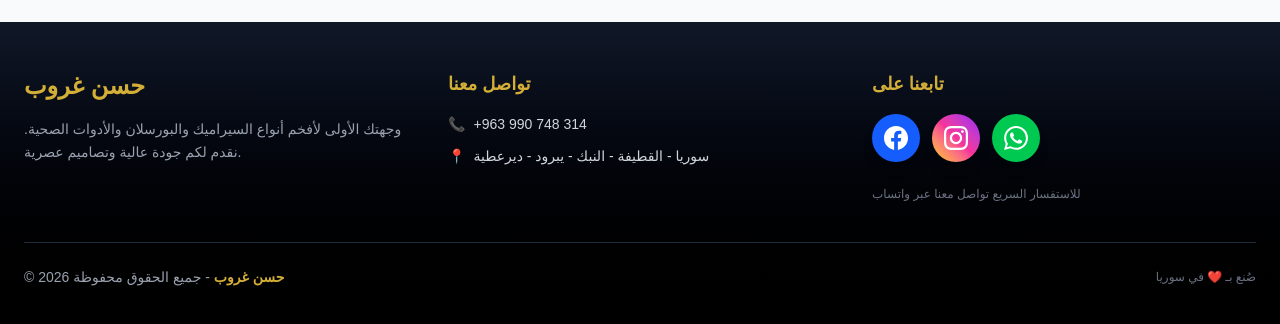
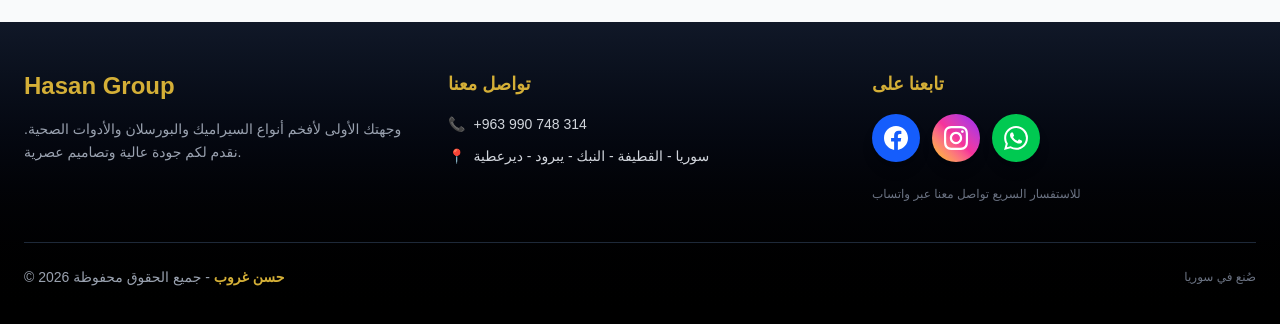
Before and after one commit to reemamerai/hasan-group-catalog, a React (Vite) app: page / in a window 1280 px wide. Shown: the part 1522-1846 px from the top of the page. Built offline with nearby package versions, Linux system fonts and the light colour scheme.

Commit message:
إصلاح App.tsx وحذف CategoryPage

```diff
--- a/src/App.tsx
+++ b/src/App.tsx
@@ -1,21 +1,21 @@
 import { BrowserRouter, Routes, Route, Link } from 'react-router-dom';
 import Catalog from './Catalog';
-import { useParams } from 'react-router-dom';
+import Contact from './Contact';
+
 // ==========================================
-import Contact from './contact';
 // 1. الصفحة الرئيسية (Home)
 // ==========================================
 function Home() {
   return (
     <div>
-      {/* Hero Section - خلفية فاتحة هادئة */}
+      {/* Hero Section */}
       <section className="relative h-[80vh] flex items-center justify-center text-center bg-[url('https://images.unsplash.com/photo-1618221195710-dd6b41faaea6?q=80&w=2070')] bg-cover bg-center">
-        {/* بطاقة زجاجية بيضاء مريحة للعين */}
         <div className="bg-white/75 backdrop-blur-md rounded-2xl p-10 max-w-3xl shadow-2xl mx-6 border border-white/50">
           <h1 className="text-5xl md:text-6xl font-bold mb-6 text-gold drop-shadow-sm">
             Hasan Group
           </h1>
           <p className="text-xl md:text-2xl mb-4 text-gold-dark font-semibold tracking-wide">
+            سيراميك • بورسلان • مغاسل • مرايا
           </p>
           <p className="text-lg mb-8 leading-relaxed text-gray-700">
             وجهتك الأولى لأفخم أنواع السيراميك والأدوات الصحية. نقدم لكم جودة عالية
@@ -29,7 +29,7 @@
               تصفح الكتالوج
             </Link>
             <Link
-              to="/Contact"
+              to="/contact"
               className="bg-white border-2 border-gold text-gold-dark hover:bg-gold hover:text-white px-8 py-3 rounded-lg font-bold transition-all duration-300"
             >
               تواصل معنا
@@ -44,7 +44,7 @@
           <h2 className="text-4xl font-bold text-gray-800 mb-4">من نحن</h2>
           <div className="w-20 h-1 bg-gold mx-auto mb-8 rounded"></div>
           <p className="text-lg leading-loose text-gray-600">
-            تأسست شركة <span className="font-bold text-gold-dark"> Hasan Group</span> لتكون رائدة في مجال توريد مستلزمات البناء والتشطيب.
+            تأسست شركة <span className="font-bold text-gold-dark">Hasan Group</span> لتكون رائدة في مجال توريد مستلزمات البناء والتشطيب.
             نحن متخصصون في توفير أفضل ماركات السيراميك والبورسلان والمغاسل والمرايا بأسعار تنافسية.
             هدفنا هو تحويل منزلك إلى تحفة فنية من خلال منتجاتنا المتنوعة وفريقنا المتخصص.
           </p>
@@ -56,7 +56,8 @@
         <div className="max-w-6xl mx-auto">
           <h2 className="text-4xl font-bold text-gray-800 text-center mb-4">أقسامنا</h2>
           <div className="w-20 h-1 bg-gold mx-auto mb-12 rounded"></div>
-          <div className="grid grid-cols-1 sm:grid-cols-2 lg:grid-cols-5 gap-6">           {[
+          <div className="grid grid-cols-1 sm:grid-cols-2 lg:grid-cols-5 gap-6">
+            {[
               { title: 'بورسلان', desc: 'متانة وفخامة تدوم طويلاً', icon: '◼️', path: '/products' },
               { title: 'سيراميك', desc: 'أرضيات وجدران بتصاميم عصرية', icon: '🔲', path: '/products' },
               { title: 'صحية', desc: 'أطقم حمامات ومجالس ومغاسل', icon: '🚿', path: '/products' },
@@ -83,16 +84,7 @@
 }
 
 // ==========================================
-// 2. باقي الصفحات
-// ==========================================
-
-
-function CategoryPage() {
-  const { category } = useParams<{ category: string }>();
-  return <Catalog defaultFilter={category || 'all'} />;
-}
-// ==========================================
-// 3. المكون الرئيسي مع التنقل
+// 2. المكون الرئيسي مع التنقل
 // ==========================================
 function App() {
   return (
@@ -100,24 +92,20 @@
       {/* Navbar */}
       <nav className="bg-white shadow-md sticky top-0 z-50">
         <div className="max-w-7xl mx-auto px-6 py-4 flex justify-between items-center flex-wrap gap-4">
-
           {/* الشعار */}
           <Link to="/" className="text-2xl font-bold text-gold-dark">
-      حسن غروب <span className="text-gray-700 text-base font-normal">| Hasan Group</span>
+            Hasan Group <span className="text-gray-700 text-base font-normal">| Hasan Group</span>
           </Link>
 
           {/* روابط التنقل + أيقونات التواصل */}
           <div className="flex items-center gap-6">
-
-      {/* الروابط */}
             <ul className="flex flex-wrap gap-6 text-gray-700 font-semibold">
               <li><Link to="/" className="hover:text-gold transition">الرئيسية</Link></li>
               <li><Link to="/products" className="hover:text-gold transition">المنتجات</Link></li>
             </ul>
 
-      {/* ⬇️ أيقونات التواصل (الجديدة) ⬇️ */}
+            {/* أيقونات التواصل */}
             <div className="flex gap-3">
-        {/* فيسبوك */}
               <a
                 href="https://www.facebook.com/share/19hFZh1RWz/?mibextid=wwXIfr"
                 target="_blank"
@@ -130,7 +118,6 @@
                 </svg>
               </a>
 
-        {/* إنستغرام */}
               <a
                 href="https://www.instagram.com/hasan.group1?xtok=OW0zbmJlN2Z4OGJ1"
                 target="_blank"
@@ -143,8 +130,6 @@
                 </svg>
               </a>
             </div>
-      {/* ⬆️ نهاية أيقونات التواصل ⬆️ */}
-
           </div>
         </div>
       </nav>
@@ -153,31 +138,23 @@
       <Routes>
         <Route path="/" element={<Home />} />
         <Route path="/products" element={<Catalog />} />
-  <Route path="/category/:category" element={<CategoryPage />} />  {/* ← جديد */}
-  <Route path="/Contact" element={<Contact />} />
+        <Route path="/contact" element={<Contact />} />
       </Routes>
 
       {/* Footer */}
       <footer className="bg-gradient-to-b from-gray-900 to-black text-gray-300 py-12 px-6">
         <div className="max-w-7xl mx-auto">
           <div className="grid grid-cols-1 md:grid-cols-3 gap-10 mb-10">
-
-      {/* القسم 1: معلومات الشركة */}
             <div>
-        <h3 className="text-2xl font-bold text-[#D4AF37] mb-4">
-          حسن غروب
-        </h3>
+              <h3 className="text-2xl font-bold text-[#D4AF37] mb-4">Hasan Group</h3>
               <p className="text-sm leading-relaxed text-gray-400 mb-4">
                 وجهتك الأولى لأفخم أنواع السيراميك والبورسلان والأدوات الصحية.
                 نقدم لكم جودة عالية وتصاميم عصرية.
               </p>
             </div>
 
-      {/* القسم 2: معلومات التواصل */}
             <div>
-        <h3 className="text-lg font-bold text-[#D4AF37] mb-4">
-          تواصل معنا
-        </h3>
+              <h3 className="text-lg font-bold text-[#D4AF37] mb-4">تواصل معنا</h3>
               <ul className="space-y-3 text-sm">
                 <li className="flex items-center gap-2">
                   <span>📞</span>
@@ -192,13 +169,9 @@
               </ul>
             </div>
 
-      {/* القسم 3: تابعنا */}
             <div>
-        <h3 className="text-lg font-bold text-[#D4AF37] mb-4">
-          تابعنا على
-        </h3>
+              <h3 className="text-lg font-bold text-[#D4AF37] mb-4">تابعنا على</h3>
               <div className="flex gap-3">
-          {/* فيسبوك */}
                 <a
                   href="https://www.facebook.com/share/19hFZh1RWz/?mibextid=wwXIfr"
                   target="_blank"
@@ -211,7 +184,6 @@
                   </svg>
                 </a>
 
-          {/* إنستغرام */}
                 <a
                   href="https://www.instagram.com/hasan.group1?xtok=OW0zbmJlN2Z4OGJ1"
                   target="_blank"
@@ -224,7 +196,6 @@
                   </svg>
                 </a>
 
-          {/* واتساب */}
                 <a
                   href="https://wa.me/963990748314"
                   target="_blank"
@@ -244,15 +215,12 @@
             </div>
           </div>
 
-    {/* خط فاصل */}
           <div className="border-t border-gray-800 pt-6">
             <div className="flex flex-col md:flex-row justify-between items-center gap-4">
               <p className="text-sm text-gray-400">
                 © 2026 <span className="text-[#D4AF37] font-bold">حسن غروب</span> - جميع الحقوق محفوظة
               </p>
-        <p className="text-xs text-gray-500">
-          صُنع بـ ❤️ في سوريا
-        </p>
+              <p className="text-xs text-gray-500">صُنع في سوريا</p>
             </div>
           </div>
         </div>
```
Lines whose indentation alone changed are shown as unchanged.
